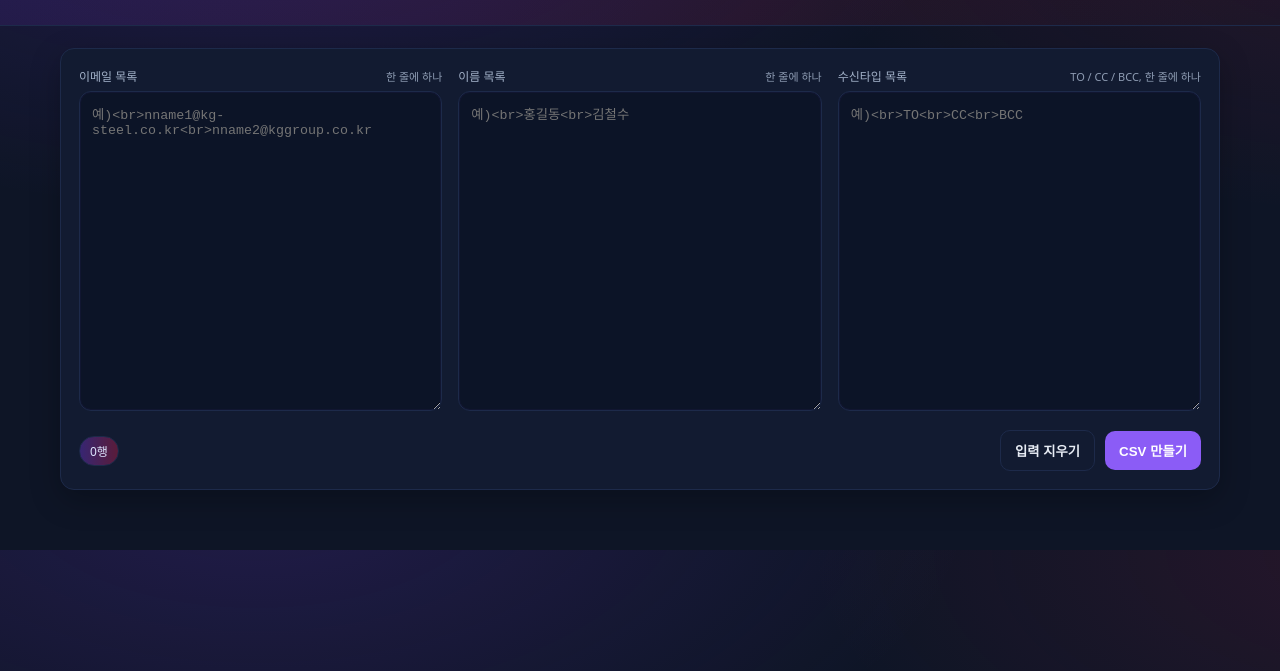
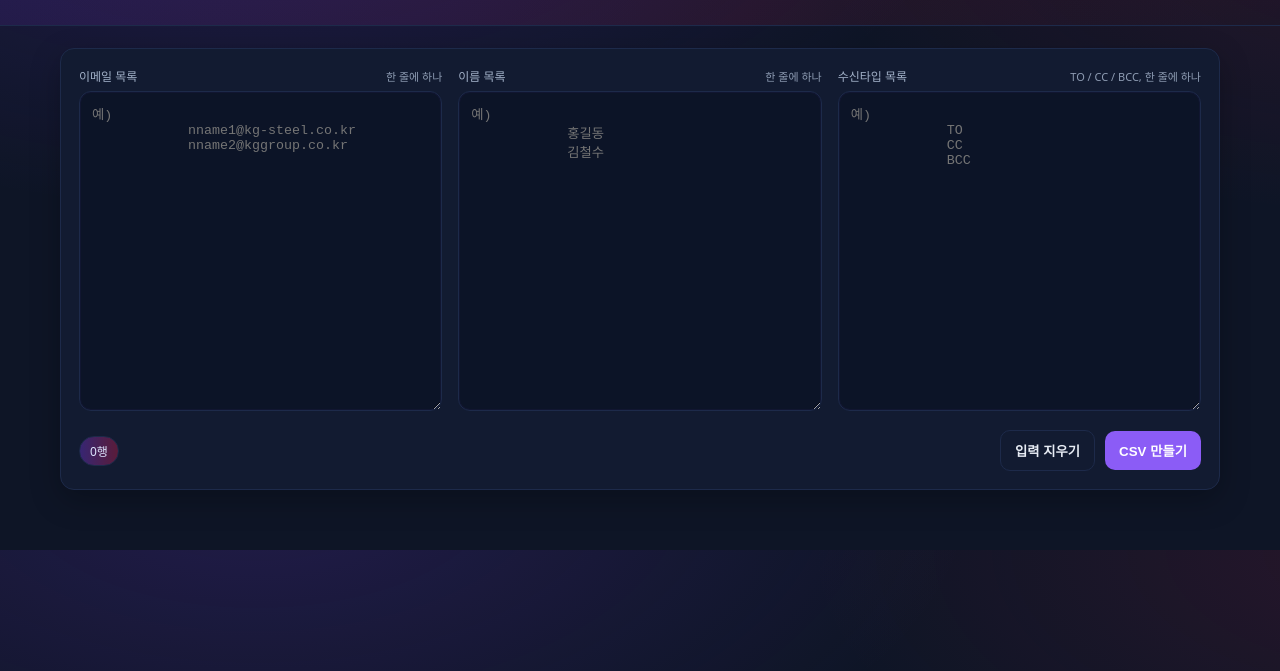
Before and after one commit to maktony1/SendListCSV, a plain HTML site: page index.html in a window 1280 px wide. Shown: the part 83-754 px from the top of the page. Drawn offline with Linux system fonts and the light colour scheme.

Commit message:
Update index.html

```diff
--- a/index.html
+++ b/index.html
@@ -114,15 +114,22 @@
       <div class="grid">
         <div>
           <label>이메일 목록<span class="hint">한 줄에 하나</span></label>
-          <textarea id="emails" placeholder="예)<br>nname1@kg-steel.co.kr<br>nname2@kggroup.co.kr"></textarea>
+          <textarea id="emails" placeholder="예)
+            nname1@kg-steel.co.kr
+            nname2@kggroup.co.kr"></textarea>
         </div>
         <div>
           <label>이름 목록<span class="hint">한 줄에 하나</span></label>
-          <textarea id="names" placeholder="예)<br>홍길동<br>김철수"></textarea>
+          <textarea id="names" placeholder="예)
+            홍길동
+            김철수"></textarea>
         </div>
         <div>
           <label>수신타입 목록<span class="hint">TO / CC / BCC, 한 줄에 하나</span></label>
-          <textarea id="types" placeholder="예)<br>TO<br>CC<br>BCC"></textarea>
+          <textarea id="types" placeholder="예)
+            TO
+            CC
+            BCC"></textarea>
         </div>
       </div>
 
```
